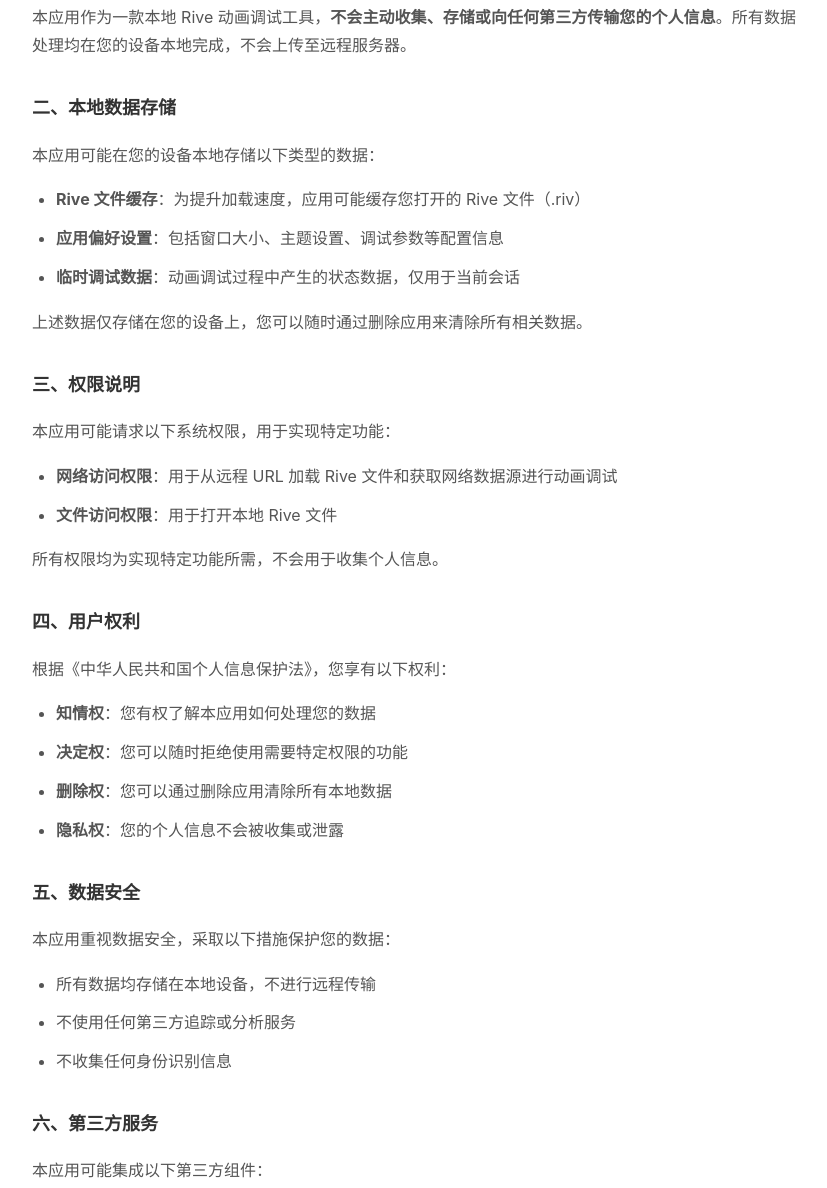
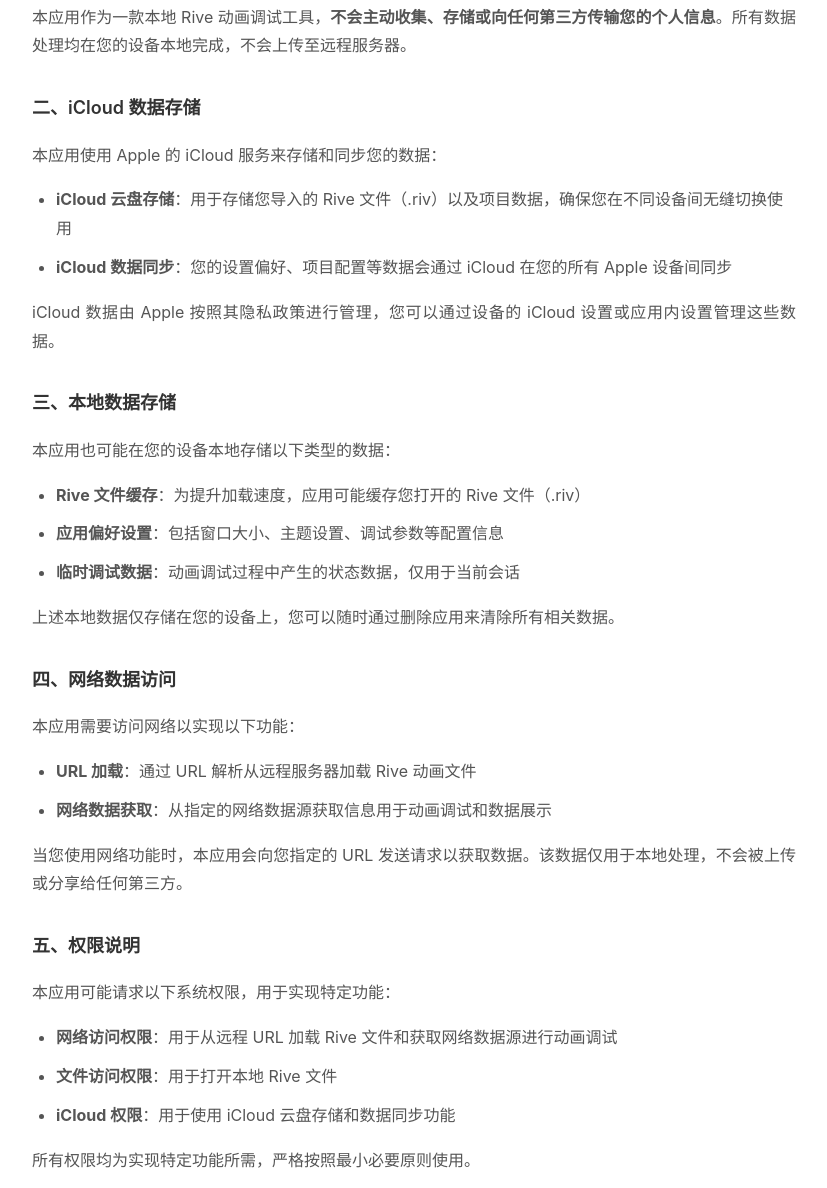
Before and after one commit to qu-bl/privacy, a plain HTML site: page index.html in a window 1280 px wide. Shown: the part 348-1536 px from the top of the page, without its empty margins (226-1053 px from the left). Drawn offline with Linux system fonts and the light colour scheme.

Commit message:
更新隐私政策：添加 iCloud 和网络数据使用说明
- 新增 iCloud 数据存储说明
- 新增网络数据访问说明
- 更新权限说明包含 iCloud 权限
- 更新数据安全说明
- 标题修正为 RiveLab
- 更新时间到 2026年6月8日

```diff
--- a/index.html
+++ b/index.html
@@ -3,7 +3,7 @@
 <head>
     <meta charset="UTF-8">
     <meta name="viewport" content="width=device-width, initial-scale=1.0">
-    <title>NuoNote 隐私政策</title>
+    <title>RiveLab 隐私政策</title>
     <style>
         * {
             margin: 0;
@@ -88,22 +88,39 @@
             本应用作为一款本地 Rive 动画调试工具，<strong>不会主动收集、存储或向任何第三方传输您的个人信息</strong>。所有数据处理均在您的设备本地完成，不会上传至远程服务器。
         </p>
 
-        <h2>二、本地数据存储</h2>
-        <p>本应用可能在您的设备本地存储以下类型的数据：</p>
+        <h2>二、iCloud 数据存储</h2>
+        <p>本应用使用 Apple 的 iCloud 服务来存储和同步您的数据：</p>
+        <ul>
+            <li><strong>iCloud 云盘存储</strong>：用于存储您导入的 Rive 文件（.riv）以及项目数据，确保您在不同设备间无缝切换使用</li>
+            <li><strong>iCloud 数据同步</strong>：您的设置偏好、项目配置等数据会通过 iCloud 在您的所有 Apple 设备间同步</li>
+        </ul>
+        <p>iCloud 数据由 Apple 按照其隐私政策进行管理，您可以通过设备的 iCloud 设置或应用内设置管理这些数据。</p>
+
+        <h2>三、本地数据存储</h2>
+        <p>本应用也可能在您的设备本地存储以下类型的数据：</p>
         <ul>
             <li><strong>Rive 文件缓存</strong>：为提升加载速度，应用可能缓存您打开的 Rive 文件（.riv）</li>
             <li><strong>应用偏好设置</strong>：包括窗口大小、主题设置、调试参数等配置信息</li>
             <li><strong>临时调试数据</strong>：动画调试过程中产生的状态数据，仅用于当前会话</li>
         </ul>
-        <p>上述数据仅存储在您的设备上，您可以随时通过删除应用来清除所有相关数据。</p>
+        <p>上述本地数据仅存储在您的设备上，您可以随时通过删除应用来清除所有相关数据。</p>
 
-        <h2>三、权限说明</h2>
+        <h2>四、网络数据访问</h2>
+        <p>本应用需要访问网络以实现以下功能：</p>
+        <ul>
+            <li><strong>URL 加载</strong>：通过 URL 解析从远程服务器加载 Rive 动画文件</li>
+            <li><strong>网络数据获取</strong>：从指定的网络数据源获取信息用于动画调试和数据展示</li>
+        </ul>
+        <p>当您使用网络功能时，本应用会向您指定的 URL 发送请求以获取数据。该数据仅用于本地处理，不会被上传或分享给任何第三方。</p>
+
+        <h2>五、权限说明</h2>
         <p>本应用可能请求以下系统权限，用于实现特定功能：</p>
         <ul>
             <li><strong>网络访问权限</strong>：用于从远程 URL 加载 Rive 文件和获取网络数据源进行动画调试</li>
             <li><strong>文件访问权限</strong>：用于打开本地 Rive 文件</li>
+            <li><strong>iCloud 权限</strong>：用于使用 iCloud 云盘存储和数据同步功能</li>
         </ul>
-        <p>所有权限均为实现特定功能所需，不会用于收集个人信息。</p>
+        <p>所有权限均为实现特定功能所需，严格按照最小必要原则使用。</p>
 
         <h2>四、用户权利</h2>
         <p>根据《中华人民共和国个人信息保护法》，您享有以下权利：</p>
@@ -122,7 +139,7 @@
             <li>不收集任何身份识别信息</li>
         </ul>
 
-        <h2>六、第三方服务</h2>
+        <h2>八、第三方服务</h2>
         <p>本应用可能集成以下第三方组件：</p>
         <ul>
             <li><strong>Rive Runtime</strong>：用于渲染和播放 Rive 动画，仅在本地运行</li>
@@ -136,7 +153,7 @@
         <h2>八、隐私政策的更新</h2>
         <p>我们可能会根据法律法规或业务需要更新本隐私政策。更新后的政策将在应用内或官方渠道发布通知，您可以随时查看最新版本。</p>
 
-        <h2>十、技术支持</h2>
+        <h2>十一、技术支持</h2>
         <p>如您在使用本应用过程中遇到任何技术问题，欢迎通过以下方式获取支持：</p>
         <ul>
             <li><strong>GitHub Issues</strong>：您可以在 <a href="https://github.com/qu-bl/privacy/issues" target="_blank">GitHub Issues</a> 提交问题，我们会尽快回复</li>
@@ -155,7 +172,7 @@
         </div>
 
         <div class="last-updated">
-            <p>最后更新时间：2026年5月26日</p>
+            <p>最后更新时间：2026年6月8日</p>
             <p style="margin-top: 8px; font-size: 12px;">© 2026 RiveLab. All rights reserved.</p>
         </div>
     </div>
```
